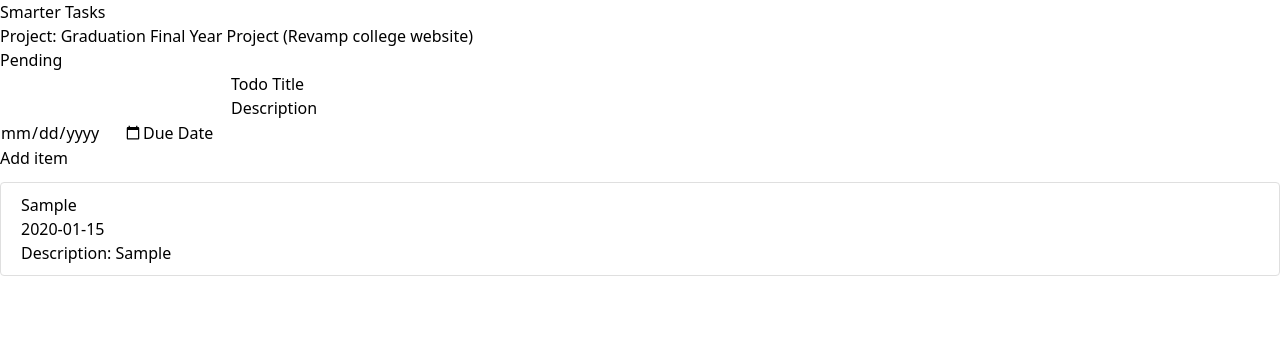
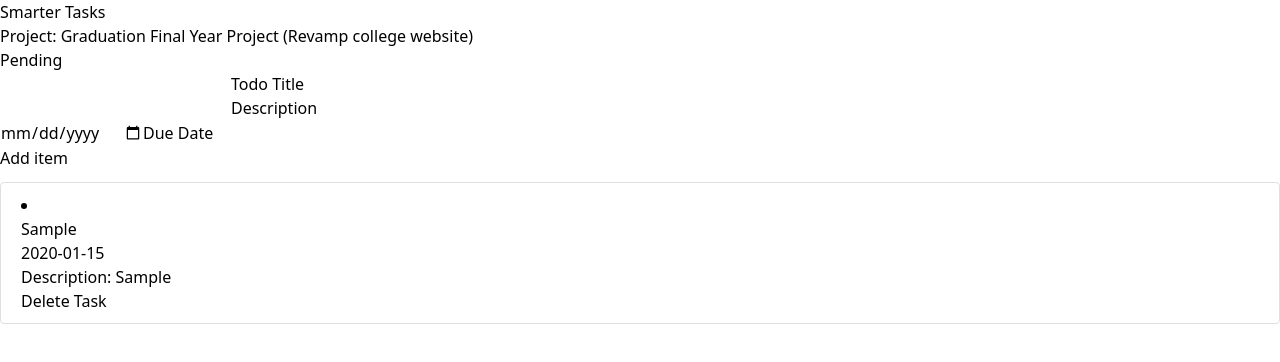
Before and after one commit to sameer-bagde/wd301, a React (Vite) app in the folder smarter-tasks/: page / in a window 1280 px wide. Both pictures are taken after typing "Sample", "Sample", "2020-01-15" into the empty fields and a click on the button "Add item". Shown: the top 362 px of the page. Built offline with nearby package versions, Linux system fonts and the light colour scheme.

Commit message:
implement l4 mil

```diff
--- a/smarter-tasks/src/Task.tsx
+++ b/smarter-tasks/src/Task.tsx
@@ -1,12 +1,23 @@
 import "./TaskCard.css";
 import { TaskItem } from "./types";
 
-const Task = (props: TaskItem) => {
+interface TaskProps extends TaskItem {
+  onDelete: () => void;
+}
+
+const Task = (props: TaskProps) => {
   return (
     <div className="TaskItem shadow-md border border-slate-100">
-      <h2 className="text-base font-bold my-1">{props.title}</h2>
-      <p className="text-sm text-slate-500">{props.duedate}</p>
-      <p className="text-sm text-slate-500">Description: {props.description}</p>
+      <li>
+        <h2 className="text-base font-bold my-1">{props.title}</h2>
+        <p className="text-sm text-slate-500">{props.duedate}</p>
+        <p className="text-sm text-slate-500">
+          Description: {props.description}
+        </p>
+        <button className="deleteTaskButton" onClick={props.onDelete}>
+          Delete Task
+        </button>
+      </li>
     </div>
   );
 };
--- a/smarter-tasks/src/TaskApp.tsx
+++ b/smarter-tasks/src/TaskApp.tsx
@@ -29,6 +29,12 @@ const TaskApp = () => {
     setTaskAppState({ tasks: [...taskAppState.tasks, task] });
   };
 
+  const deleteTask = (index: number) => {
+    const updatedTasks = [...taskAppState.tasks];
+    updatedTasks.splice(index, 1);
+    setTaskAppState({ tasks: updatedTasks });
+  };
+
   React.useState<TaskAppState>;
 
   return (
@@ -44,7 +50,7 @@ const TaskApp = () => {
             Pending
           </h1>
           <TaskForm addTask={addTask} />
-          <TaskList tasks={taskAppState.tasks} />
+          <TaskList tasks={taskAppState.tasks} onDeleteTask={deleteTask} />
         </div>
       </div>
     </div>
--- a/smarter-tasks/src/TaskList.tsx
+++ b/smarter-tasks/src/TaskList.tsx
@@ -1,19 +1,28 @@
 import React from "react";
 import Task from "./Task";
 import { TaskItem } from "./types";
-interface Props {
+
+interface TaskListProps {
   tasks: TaskItem[];
+  onDeleteTask: (index: number) => void;
 }
 
-const TaskList = (props: Props) => {
-  const list = props.tasks.map((task, idx) => (
+const TaskList: React.FC<TaskListProps> = ({ tasks, onDeleteTask }) => {
+  const handleDelete = (index: number) => {
+    onDeleteTask(index);
+  };
+
+  const list = tasks.map((task, idx) => (
     <Task
       key={idx}
       title={task.title}
       description={task.description}
       duedate={task.duedate}
+      onDelete={() => handleDelete(idx)}
     />
   ));
+
   return <>{list}</>;
 };
+
 export default TaskList;
```
